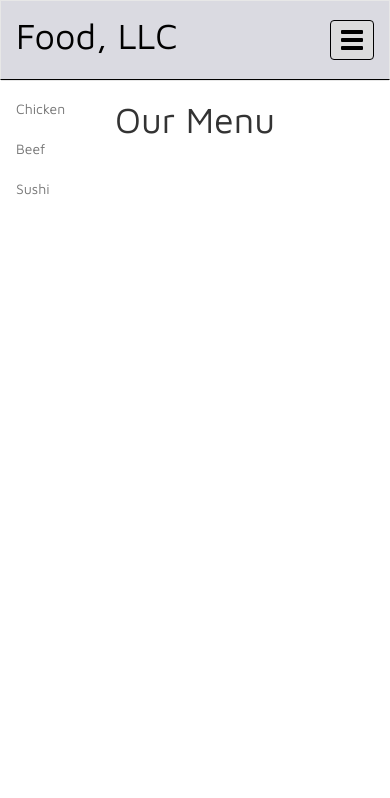
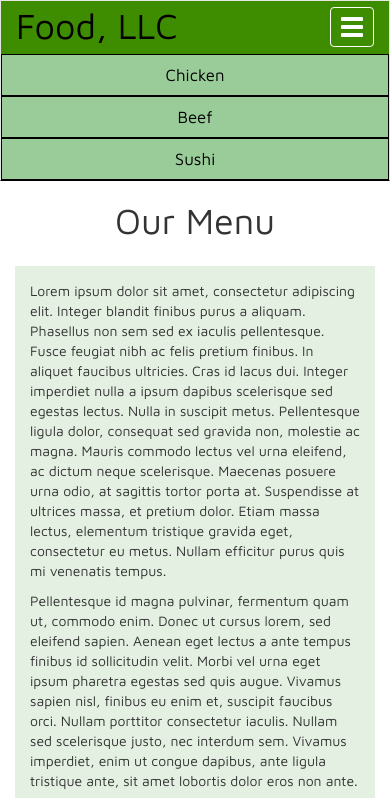
Before and after one commit to askhatr/askhatr.github.io, a plain HTML site: page module3-solution/index.html in a window 390 px wide. Both pictures are taken after a click on the button "Toggle navigation". Shown: the top 798 px of the page. Drawn offline with Linux system fonts and the light colour scheme; a script that the page names is missing.

Commit message:
Ready solution to Assignment 3

```diff
--- a/module3-solution/css/styles.css
+++ b/module3-solution/css/styles.css
@@ -3,31 +3,67 @@ body {
 }
 
 #header-nav {
-	height: 80px;
-	background-color: #dadae1;
+	background-color: #3E8D01;
 	border-radius: 0;
 	border-bottom: 1px solid black;
 }
 
+.navbar-default .navbar-toggle:focus, .navbar-default .navbar-toggle:hover {
+	background-color: transparent;
+}
+
 .navbar-brand h1 {
 	color: black;
-	margin: 0;
+	margin: -10px 0 0;
 }
 
-.navbar-header button.navbar-toggle {
-  border: 1px solid black;
-  margin-top: 19px;
-  margin-bottom: 20px;
+.navbar-default .navbar-toggle.collapsed {
+  border-color: #A4ABB0;
 }
 
-.navbar-header .icon-bar {
+.navbar-default .navbar-toggle {
+  margin-top: 6px;
+  margin-bottom: 7px;
+}
+
+.navbar-default .navbar-toggle.collapsed {
+  border: 1px solid black;
+}
+.navbar-default .navbar-toggle.collapsed .icon-bar {
   border: 2px solid black;
 }
 
-.navbar-header button.navbar-toggle:active, .navbar-header button.navbar-toggle:hover {
+.navbar-default .navbar-toggle {
   border: 1px solid #ffffff;
 }
 
-.navbar-header .icon-bar:active, .navbar-header .icon-bar:hover {
+.navbar-default .navbar-toggle .icon-bar {
   border: 2px solid #ffffff;
 }
+
+#collapsible-nav {
+	font-size: 1.2em;
+	border-top: 0;
+}
+
+#nav-list {
+	background-color: #99CC99;
+}
+
+#collapsible-nav li a {
+	color: black;
+	border: 1px solid black;
+}
+
+#nav-list.nav.navbar-nav {
+	margin: 0 -15px;
+}
+
+.main-text {
+	background-color: #E4F1E2;
+	padding: 15px;
+}
+
+.padded {
+	padding: 15px;
+}
--- a/module3-solution/index.html
+++ b/module3-solution/index.html
@@ -34,7 +34,7 @@
           <a class="navbar-brand" href="index.html"><h1>Food, LLC</h1></a>
         </div><!-- .navbar-header -->
 
-        <div id="collapsible-nav" class="collapse navbar-collapse">
+        <div id="collapsible-nav" class="collapse navbar-collapse text-center">
            <ul id="nav-list" class="nav navbar-nav visible-xs">
             <li><a href="#">Chicken</a></li>
             <li role="separator" class="divider"></li>
@@ -49,7 +49,21 @@
 
   <h1 class="text-center">Our Menu</h1>
 
+  <div class="container-fluid">
+    <div class="row padded">
+      <div class="main-text col-xs-12">
+        <p>Lorem ipsum dolor sit amet, consectetur adipiscing elit. Integer blandit finibus purus a aliquam. Phasellus non sem sed ex iaculis pellentesque. Fusce feugiat nibh ac felis pretium finibus. In aliquet faucibus ultricies. Cras id lacus dui. Integer imperdiet nulla a ipsum dapibus scelerisque sed egestas lectus. Nulla in suscipit metus. Pellentesque ligula dolor, consequat sed gravida non, molestie ac magna. Mauris commodo lectus vel urna eleifend, ac dictum neque scelerisque. Maecenas posuere urna odio, at sagittis tortor porta at. Suspendisse at ultrices massa, et pretium dolor. Etiam massa lectus, elementum tristique gravida eget, consectetur eu metus. Nullam efficitur purus quis mi venenatis tempus.</p>
 
+        <p>Pellentesque id magna pulvinar, fermentum quam ut, commodo enim. Donec ut cursus lorem, sed eleifend sapien. Aenean eget lectus a ante tempus finibus id sollicitudin velit. Morbi vel urna eget ipsum pharetra egestas sed quis augue. Vivamus sapien nisl, finibus eu enim et, suscipit faucibus orci. Nullam porttitor consectetur iaculis. Nullam sed scelerisque justo, nec interdum sem. Vivamus imperdiet, enim ut congue dapibus, ante ligula tristique ante, sit amet lobortis dolor eros non ante.</p>
+
+        <p>Suspendisse non orci finibus, congue urna quis, lacinia metus. Morbi at vulputate sem, vel auctor orci. Duis ullamcorper tellus at diam dignissim lacinia. Sed sit amet nisl a elit gravida posuere. Nunc ac tempus felis. Vivamus vehicula porttitor convallis. Sed faucibus justo vitae arcu facilisis varius. Vestibulum non sem imperdiet, aliquet ipsum eget, rhoncus massa. Mauris nec eros odio. Vivamus luctus nisl ut aliquet varius. Nunc porta ultricies massa, sit amet feugiat massa ornare id. Ut euismod nulla dictum metus feugiat feugiat. Nullam molestie pulvinar augue.</p>
+
+        <p>Integer vitae nibh sem. Maecenas euismod nunc metus, a convallis tortor lacinia non. Nulla nisi enim, ultricies at consectetur eu, varius id magna. Aenean rhoncus felis dui, nec molestie mi blandit sollicitudin. Vestibulum pulvinar nulla in convallis vestibulum. Integer finibus libero ante, vitae efficitur urna luctus id. Phasellus sapien arcu, faucibus sed ultricies vitae, semper ut tellus. Cras mollis erat sed urna aliquam tempor. Nulla eget euismod eros. Aliquam a elementum velit. Mauris semper dictum ex ut fermentum. Suspendisse interdum tempor tellus, at rutrum dolor blandit non. Suspendisse accumsan arcu magna, ut ullamcorper tortor egestas eget. Nulla finibus nulla eu libero malesuada pharetra. Fusce elementum id dolor et ornare. Maecenas sem nulla, ultricies ac blandit eu, fringilla quis neque.</p>
+
+        <p>Duis eleifend ante sed facilisis iaculis. Ut porttitor mollis ante, sed posuere leo aliquam sit amet. In consequat lectus nec tincidunt tincidunt. Maecenas rhoncus nulla massa, accumsan cursus urna mattis at. Morbi vitae libero posuere, dapibus purus id, eleifend elit. Etiam aliquam urna arcu, in accumsan nisl pharetra vel. Donec laoreet faucibus nunc, sed sollicitudin massa. In eu erat non lectus molestie vulputate vel in sem. Duis a semper magna, sed fringilla ipsum. Nullam feugiat tristique interdum. Curabitur pretium lorem eu enim placerat, consequat sagittis risus imperdiet. Vivamus et lacus volutpat, ultricies nisi eget, posuere leo. Praesent sagittis dolor eu turpis auctor varius. Sed tellus dolor, scelerisque non mollis a, posuere ultricies odio.</p>
+      </div>
+    </div>
+  </div>
 
   <!-- jQuery (Bootstrap JS plugins depend on it) -->
   <script src="js/jquery-1.11.3.min.js"></script>
--- a/module3-solution/js/script.js
+++ /dev/null
@@ -1,5 +0,0 @@
-$('li.dropdown').on({
-			"shown.bs.dropdown": function() { this.closable = false; $('.container').css('margin-top', '120px'); },
-			"click": function() { this.closable = true; $('.container').css('margin-top', '0px');},
-			"hide.bs.dropdown": function() { return this.closable; $('.container').css('margin-top', '0px');}
-		});
```
